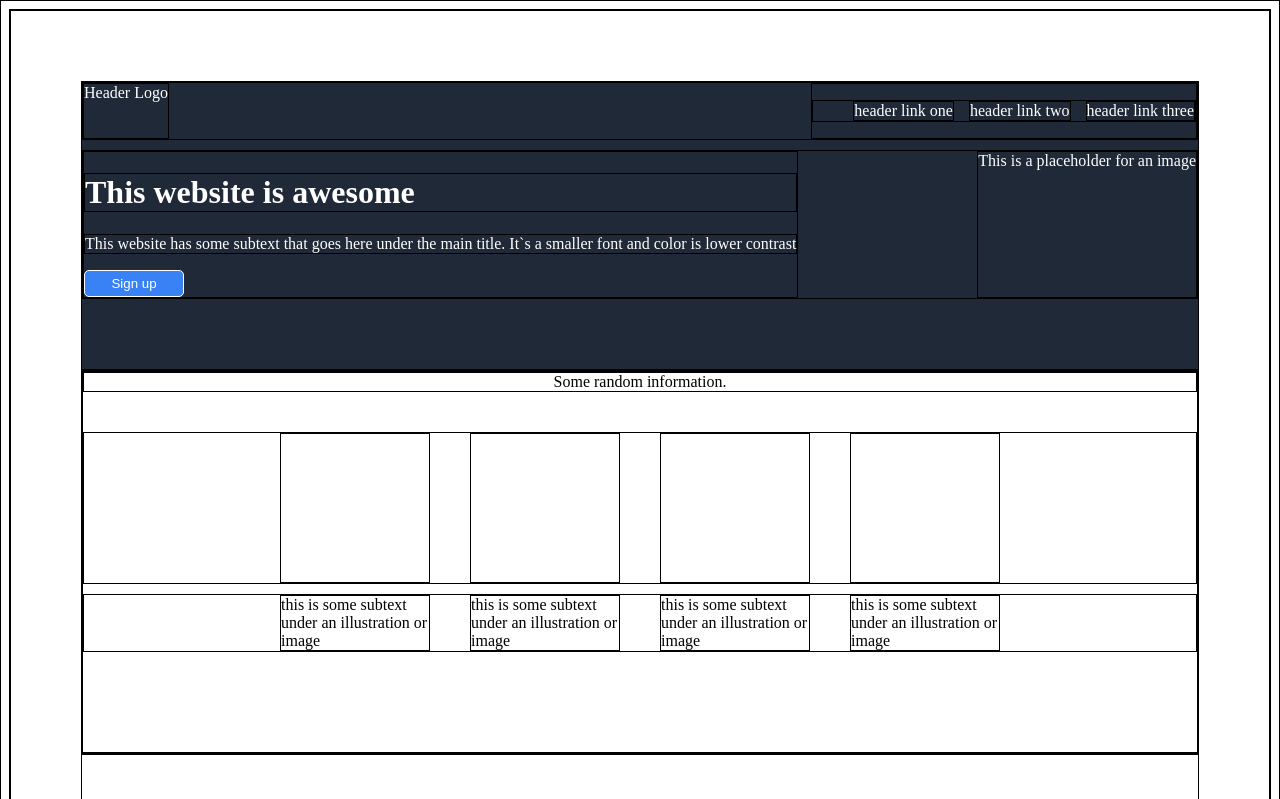
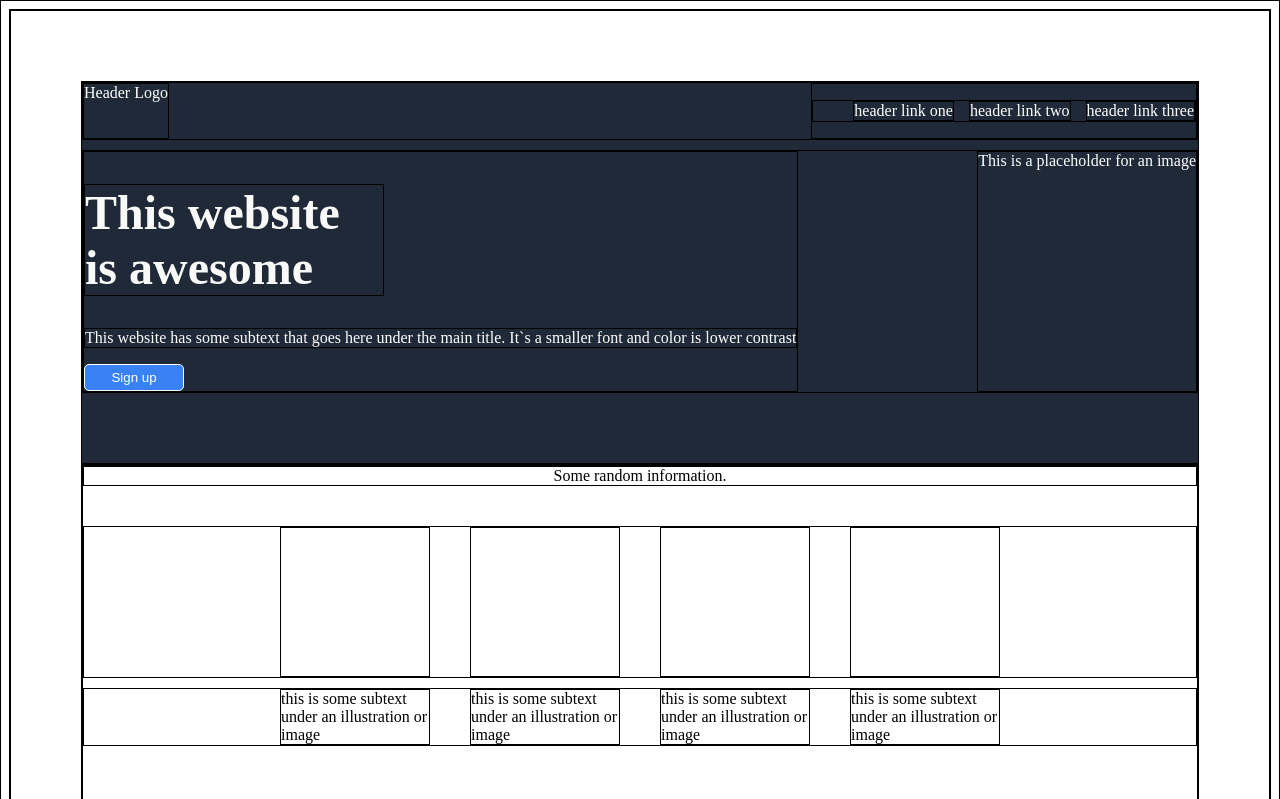
Before and after one commit to toshkobz/Landing-Page, a plain HTML site: page index.html in a window 1280 px wide. Shown: the top 799 px of the page. Drawn offline with Linux system fonts and the light colour scheme.

Commit message:
Change the following for the .container-1-heading element:  font-size:48px, font-weight:bold, color:#F9FAF8, width:300px

```diff
--- a/styles.css
+++ b/styles.css
@@ -14,7 +14,6 @@ html,body {
     display: flex;
     flex-direction: column;
     min-height: 100vh;
-
     padding: 70px;
 
 }
@@ -46,6 +45,14 @@ ul {
 .container-1-main {
     display: flex;
     justify-content: space-between;
+}
+
+.container-1-heading {
+
+    font-size: 48px;
+    font-weight: bold;
+    color: #F9FAF8;
+    width: 300px;
 }
 
 
```
